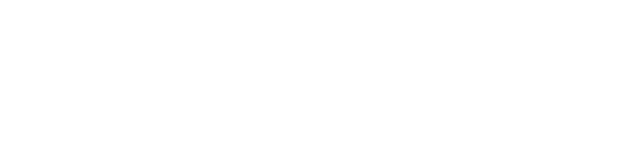
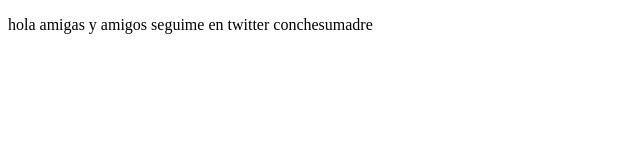
Before and after one commit to Missagod16/proyectodemoCursoPrework, a plain HTML site: page index.html in a window 1280 px wide. Shown: the whole page, without its empty margins (0-640 px from the left). Drawn offline with Linux system fonts and the light colour scheme.

Commit message:
first commit

```diff
--- a/index.html
+++ b/index.html
@@ -9,7 +9,7 @@
 </head>
 
 <body>
-
+<p>hola amigas y amigos seguime en twitter conchesumadre</p>
 </body>
 
 </html>
```
